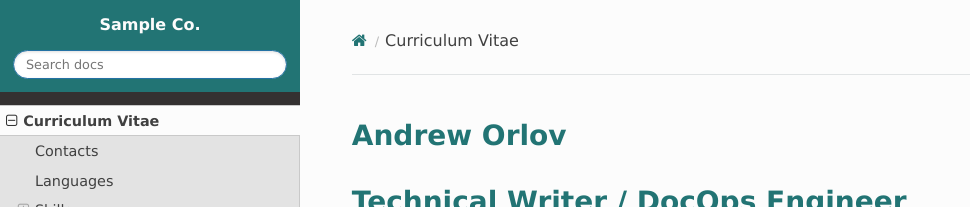
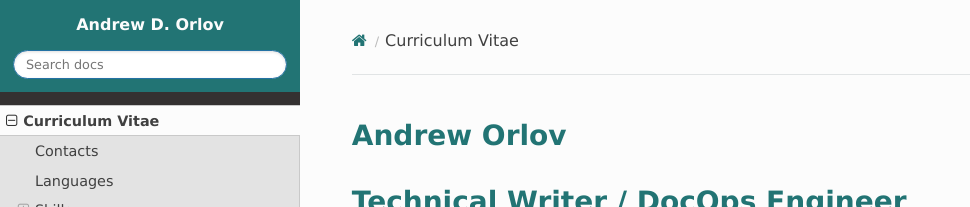
Before and after one commit to AndrewDOrlov/andrewdorlov.github.io, an MkDocs documentation site: the page built from docs/index.md, in a window 1280 px wide. Shown: the top 207 px of the page, without its empty margins (0-970 px from the left). Built offline with MkDocs 1.6.1, drawn with Linux system fonts in a browser that asks for light colours; nearby versions of some CDN libraries.

Commit message:
first fixes

```diff
--- a/mkdocs.yml
+++ b/mkdocs.yml
@@ -1,6 +1,6 @@
-site_name: Sample Co.
+site_name: Andrew D. Orlov
 nav:
-  - Curriculum Vitae: cv.md
+  - Curriculum Vitae: index.md
   - Sample Documentation Display:
     - BookStack:
       - Technical Architecture: BookStackTA.md
```
Also changed, not shown: docs/BookStackSP.md (+1 -1 lines), docs/BookStackTA.md (+1 -1 lines), docs/BookStackUG.md (+1 -1 lines), docs/index.md (renamed from docs/cv.md).
